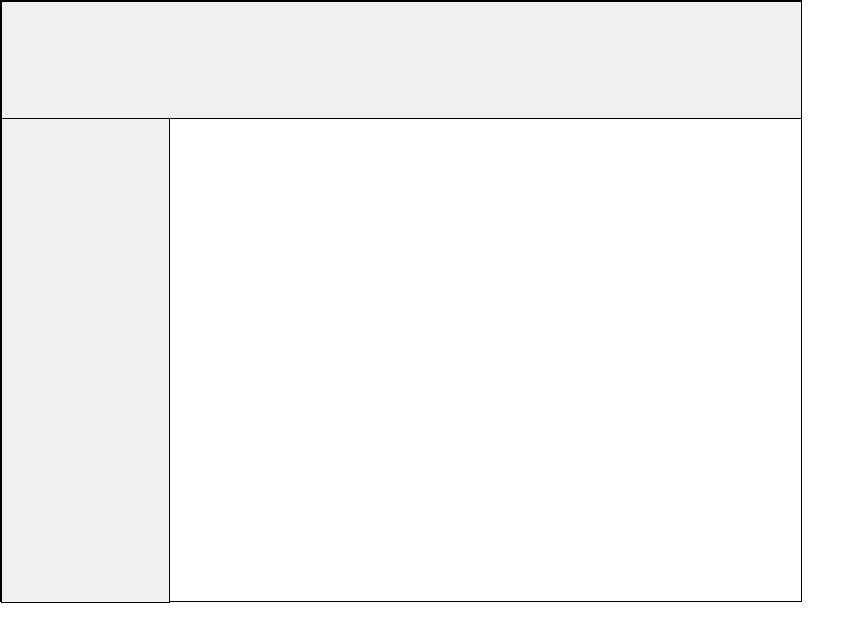
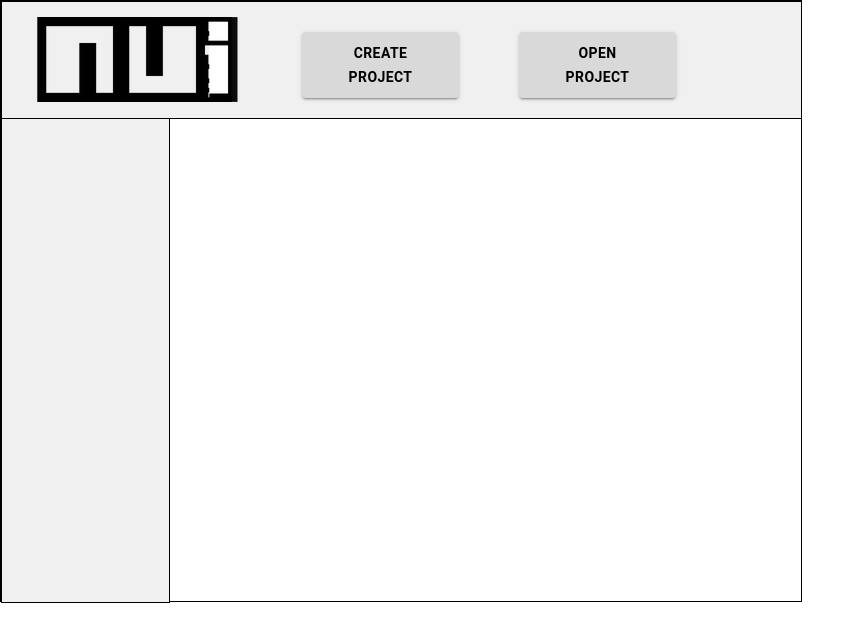
Before and after one commit to the-unfactoring-guru/nui, a React (Create React App) app: page / in a window 1280 px wide. Shown: the top 642 px of the page, without its empty margins (0-865 px from the left). Built offline with nearby package versions, Linux system fonts and the light colour scheme.

Commit message:
Added buttons and logo

```diff
--- a/src/components/TopBar.jsx
+++ b/src/components/TopBar.jsx
@@ -1,5 +1,7 @@
 import React from 'react'
-import { Box } from '@mui/material'
+import { Box, Button } from '@mui/material'
+import nuiLogo from '../assets/nui_logo.png'
+
 export const TopBar = () => {
   return (
     <Box
@@ -11,6 +13,52 @@ export const TopBar = () => {
             height: 116
         }}
     >
+      <img
+        src={nuiLogo}
+        alt="NUI"
+        style={{
+          position: "inherit",
+          top: 15,
+        }}/>
+
+      <Box
+        style={{
+          position: "inherit",
+          top: 30,
+          left: 300,
+        }}>
+        <Button
+          variant="contained"
+          style={{
+            position: "inherit",
+            width: 157,
+            height: 66,
+            color: "black",
+            fontSize: 14,
+            fontWeight: "bold",
+            backgroundColor: "#d9d9d9",
+            //top: 30,
+            //left: 300,
+          }}>
+            Create<br/>Project
+        </Button>
+
+        <Button
+          variant="contained"
+          style={{
+            position: "inherit",
+            width: 157,
+            height: 66,
+            color: "black",
+            fontSize: 14,
+            fontWeight: "bold",
+            backgroundColor: "#d9d9d9",
+            //top: 30,
+            left: 217,
+          }}>
+            Open<br/>Project
+        </Button>
+      </Box>
     </Box>
   )
 }
```
Also changed, not shown: src/assets/nui_logo.png (added).
